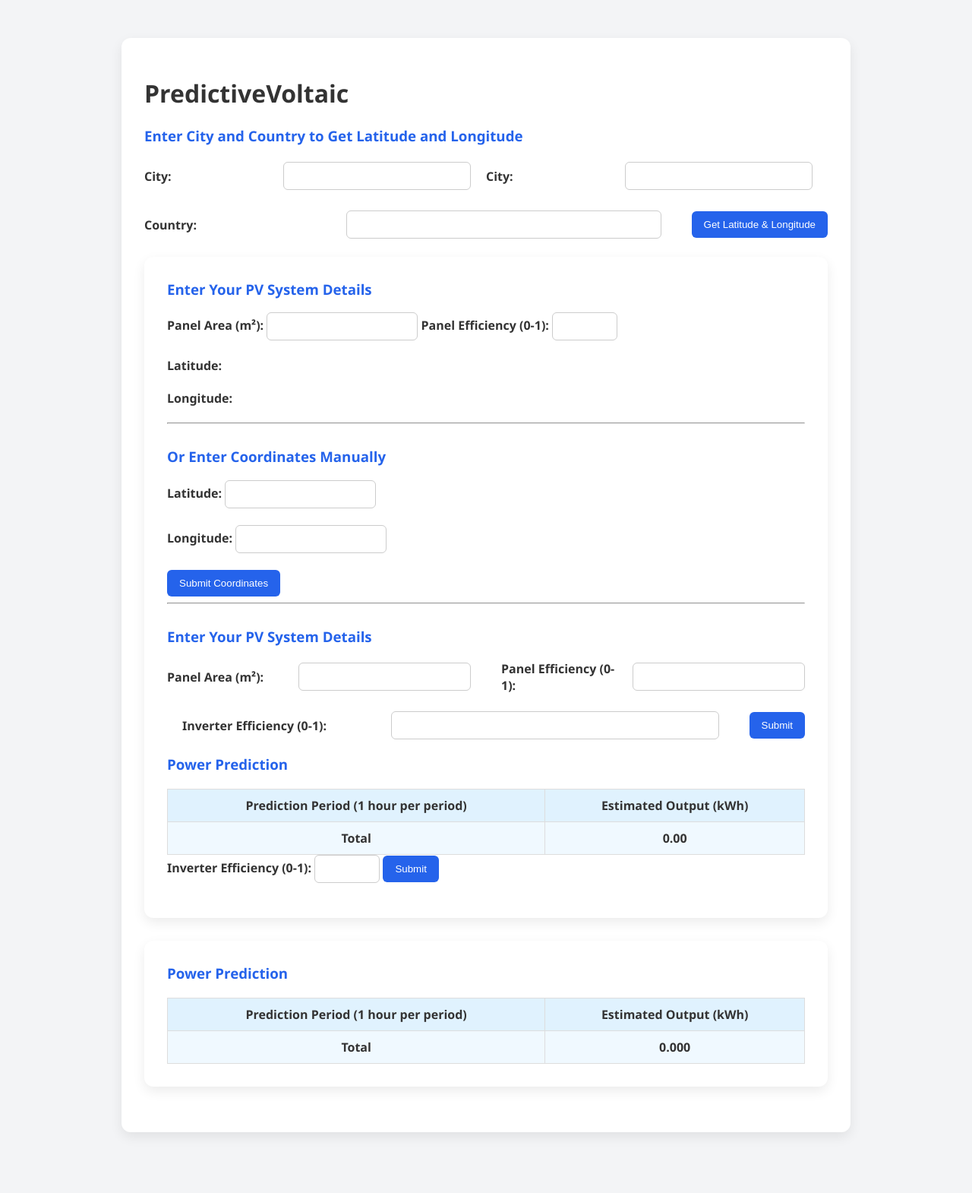
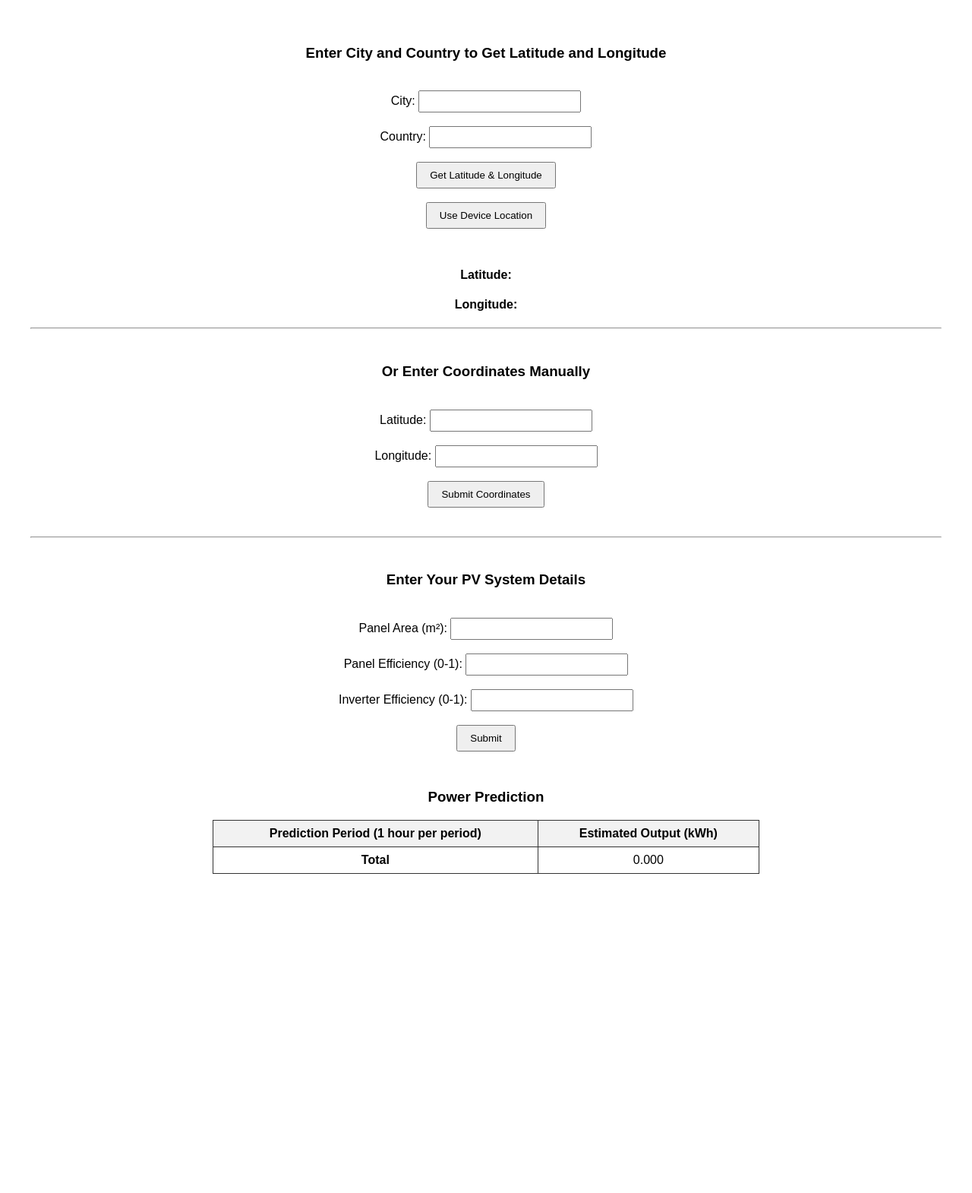
Before and after one commit to FHMattCy/Project-Group-3, a Flask app: page / in a window 1280 px wide. Shown: the whole page at 76% size. After the commit the page ends 1150 px from the top, so only its background shows below. Run offline with Flask 3, Linux system fonts and the light colour scheme; data that the repository does not hold is empty.

Commit message:
Revert "Merge branch '33-rework-the-design-of-front-end' of https://github.com/nicholaschopper/Project-Group-3 into 41-bug-fixes-add-coordinates-manually-not-working-to-power-prediction-table"
This reverts commit bff6f57927a4ad34881af9a1fbe085712caa0138, reversing
changes made to 801516803debb4b0903fd35721b68359d34e7a6c.

```diff
--- a/static/css/style.css
+++ b/static/css/style.css
@@ -1,117 +1,62 @@
 body {
-    font-family: 'Segoe UI', Tahoma, Geneva, Verdana, sans-serif;
-    background-color: #f3f4f6;
-    margin: 0;
-    padding: 30px;
-    display: flex;
-    justify-content: center;
-    color: #333;
+    font-family: Arial, sans-serif;
+    text-align: center;
+    margin: 20px;
 }
 
-.container {
-    width: 100%;
-    max-width: 960px;
+form {
+    margin: 20px auto;
+    display: inline-block;
+}
+
+input {
+    width: 200px;
+    padding: 5px;
+}
+
+button {
+    padding: 8px 16px;
+    cursor: pointer;
+}
+
+a {
+    display: block;
+    margin-top: 20px;
+    color: blue;
+}
+
+/* Make the table to stay in the middle */
+body {
+    font-family: Arial, sans-serif;
+    text-align: center;
     padding: 20px;
 }
 
-/* Card block */
-.card {
-    background-color: #ffffff;
-    border-radius: 12px;
-    box-shadow: 0 6px 16px rgba(0, 0, 0, 0.08);
-    padding: 30px;
+/* Decorate form */
+form {
     margin-bottom: 30px;
 }
 
-/* Section header */
-.card h3 {
-    margin-top: 0;
-    color: #2563eb;
+/* Decorate table */
+table#energy-table {
+    margin: 0 auto; /* center table horizontally */
+    border-collapse: collapse;
+    width: 60%; /* optional: set width */
 }
 
-/* Form style */
-form {
-    display: flex;
-    flex-wrap: wrap;
-    gap: 20px;
-    align-items: center;
-    margin-top: 15px;
-}
-
-label {
-    flex: 1 1 150px;
-    font-weight: 600;
-}
-
-input {
-    flex: 2 1 200px;
-    padding: 10px;
-    border: 1px solid #ccc;
-    border-radius: 6px;
-}
-
-/* Button style */
-button {
-    padding: 10px 16px;
-    background-color: #2563eb;
-    color: #fff;
-    border: none;
-    border-radius: 6px;
-    cursor: pointer;
-    transition: background-color 0.3s ease;
-}
-
-button:hover {
-    background-color: #1d4ed8;
-}
-
-/* Link style */
-a {
-    color: #2563eb;
-    text-decoration: none;
-    font-size: 14px;
-}
-
-a:hover {
-    text-decoration: underline;
-}
-
-/* Result output */
-.result {
-    margin-top: 15px;
-    font-weight: bold;
-}
-
-/* Table */
-table#energy-table {
-    width: 100%;
-    border-collapse: collapse;
-    margin-top: 20px;
-}
-
-#energy-table th,
-#energy-table td {
-    border: 1px solid #ddd;
-    padding: 10px;
+/* Head of table */
+#energy-table th, #energy-table td {
+    border: 1px solid #333;
+    padding: 8px 12px;
     text-align: center;
 }
 
+/* Color of head table */
 #energy-table thead {
-    background-color: #e0f2fe;
-    font-weight: bold;
+    background-color: #f2f2f2;
 }
 
+/* Switch color each row */
 #energy-table tbody tr:nth-child(even) {
     background-color: #f9f9f9;
 }
-
-#energy-table tfoot {
-    background-color: #f0f9ff;
-    font-weight: bold;
-}
-
-#response-message {
-    margin-top: 10px;
-    color: green;
-    font-weight: 600;
-}
--- a/static/js/script.js
+++ b/static/js/script.js
@@ -71,36 +71,6 @@ document.getElementById('pv-form').addEventListener('submit', function (e) {
         return;
     }
 
-
-    // Try to look for an invalid values.
-    try {
-        if (!areaBetween(area, 0.01) && !between(panelEff, 0.01, 1) && !between(inverterEff, 0.01, 1)) throw "invalid value(s)."; //Check for values out of bounds then throw an error.
-
-        if (areaBetween(area, 0.01) && between(panelEff, 0.01, 1) && between(inverterEff, 0.01, 1)) {
-            //Summit form if all values are in range.
-            fetch('/submit_pv', {
-                method: 'POST',
-                headers: { 'Content-Type': 'application/json' },
-                body: JSON.stringify({
-                    area: area,
-                    panel_efficiency: panelEff,
-                    inverter_efficiency: inverterEff
-                    })
-                })
-                .then(res => res.json())
-                .then(data => {
-                    document.getElementById('response-message').innerText = data.message;
-                })
-                .catch(error => {
-                    console.error('Error:', error);
-                    document.getElementById('response-message').innerText = 'An error occurred.';
-                });
-        }
-    // Catch and show error.
-    } catch(error) {
-        console.error('Error:', error)
-        document.getElementById('response-message').innerText = 'Input is ' + error;
-
     // Submit only if valid
     fetch('/submit_pv', {
         method: 'POST',
@@ -137,7 +107,8 @@ document.getElementById('pv-form').addEventListener('submit', function (e) {
             console.error("Error after PV config update:", error);
         });
     });
-};
+});
+
 
     // Prepare to save Estimated Outout in the table
     fetch('/energy_data')
@@ -316,4 +287,6 @@ document.getElementById('use-device-location').addEventListener('click', () => {
 window.addEventListener('load', () => {
     loadPredictionPeriodTable();
     loadEstimatedOutputTable();
-})});
+
+
+});
--- a/templates/index.html
+++ b/templates/index.html
@@ -7,15 +7,7 @@
 </head>
 <body>
 
-
-<div class="container">
-    <!-- Section 1: Location -->
-    <div class="card">
-        <h1>PredictiveVoltaic</h1> <!--Name from readme.md file. Can be changed if needed.-->
-        <h3>Enter City and Country to Get Latitude and Longitude</h3>
-        <form id="location-form">
-            <label for="city">City:</label>
-            <input type="text" id="city" name="city" required>
+    <h3>Enter City and Country to Get Latitude and Longitude</h3>
 
     <!-- Location Input by City/Country -->
     <form id="location-form">
@@ -28,15 +20,10 @@
 
         <button type="submit">Get Latitude & Longitude</button>
 
-    <!-- Section 2: PV system -->
-    <div class="card">
-        <h3>Enter Your PV System Details</h3>
-        <form id="pv-form">
-            <label for="area">Panel Area (m²):</label>
-            <input type="number" step="0.01" id="area" required>
+        <br><br>
 
-            <label for="panel-eff">Panel Efficiency (0-1):</label>
-            <input type="number" step="0.01" id="panel-eff" min="0" max="1" required>
+        <button type="button" id="use-device-location">Use Device Location</button>
+    </form>
 
     <!-- Result Display -->
     <h4>Latitude: <span id="latitude"></span></h4>
@@ -97,39 +84,6 @@
             </tr>
         </tfoot>
     </table>
-            <label for="inverter-eff">Inverter Efficiency (0-1):</label>
-            <input type="number" step="0.01" id="inverter-eff" min="0" max="1" required>
-
-            <button type="submit">Submit</button>
-        </form>
-
-        <p id="response-message"></p>
-
-        <script src="{{ url_for('static', filename='js/script.js') }}" type="module"></script> <!--Added type="module"-->
-    </div>
-
-    <!-- Section 3: Output Table -->
-    <div class="card">
-        <h3>Power Prediction</h3>
-        <table id="energy-table">
-            <thead>
-                <tr>
-                    <th>Prediction Period (1 hour per period)</th>
-                    <th>Estimated Output (kWh)</th>
-                </tr>
-            </thead>
-            <tbody>
-                <!-- JS will populate here -->
-            </tbody>
-            <tfoot>
-                <tr>
-                    <td>Total</td>
-                    <td id="total-energy">0.000</td>
-                </tr>
-            </tfoot>
-        </table>
-    </div>
-</div>
 
 </body>
 </html>
```
Also changed, not shown: tempCodeRunnerFile.py (added, +175 -0 lines).
